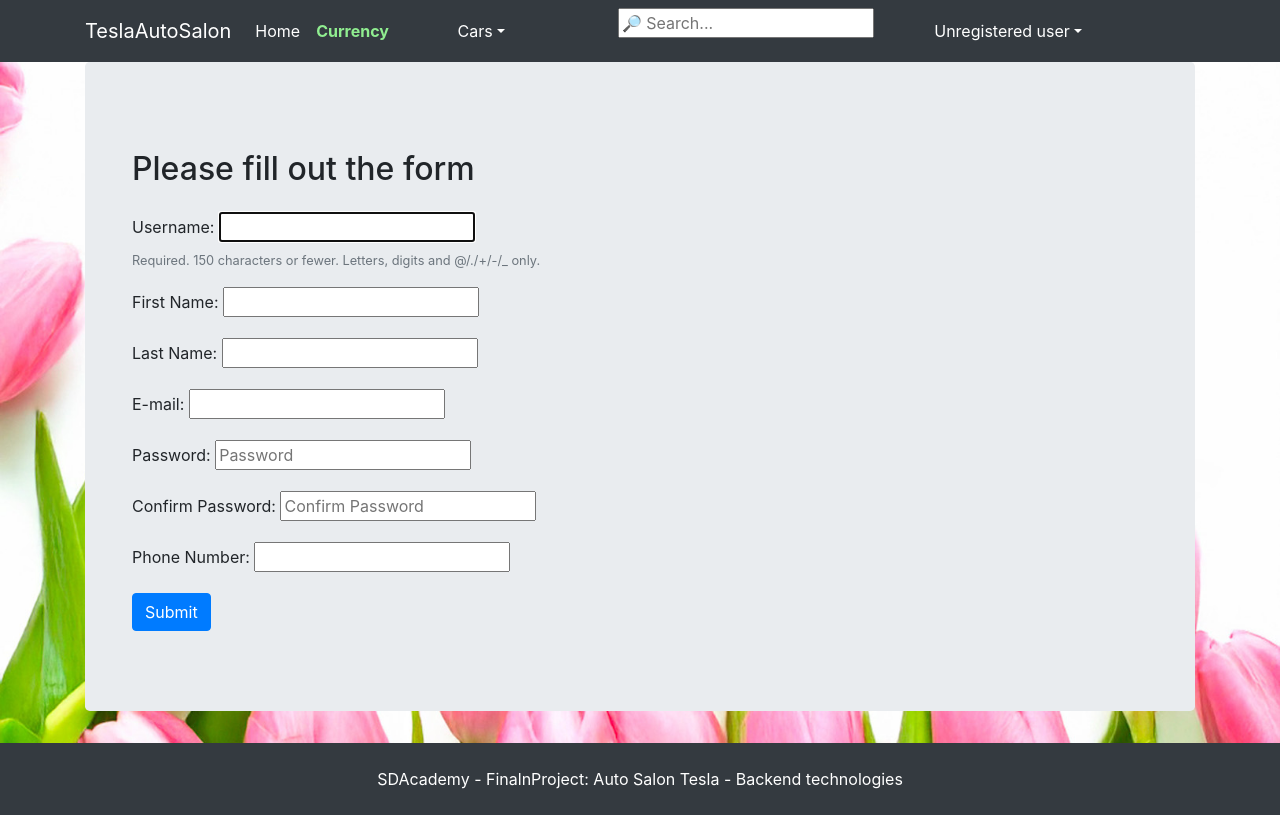
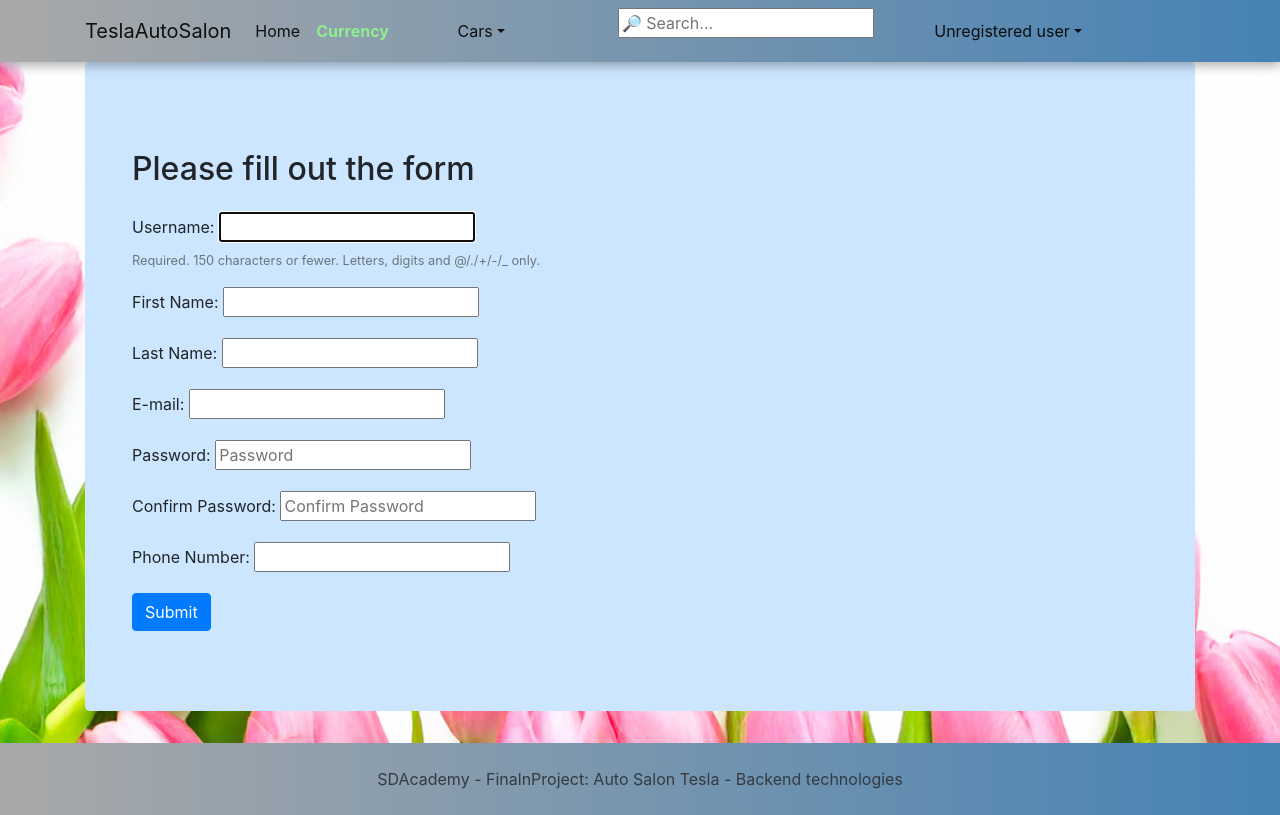
Before and after one commit to BestCeler/AutoSalon_FinalProject, a Django app: page /user/signup/ in a window 1280 px wide. Run offline with Django 5.2, Linux system fonts and the light colour scheme; data that the repository does not hold is empty; some libraries are stand-ins or nearby versions.

Commit message:
navbar, footer

```diff
--- a/Templates/footer.html
+++ b/Templates/footer.html
@@ -1,4 +1,4 @@
-<footer class="text-center text-white bg-dark p-4">
+<footer class="text-center text-dark bg-silver-blue p-4">
     <a class="text-reset fw-bold" href="https://sdacademy.cz/">SDAcademy</a>
     - FinalnProject: Auto Salon Tesla
     - Backend technologies
--- a/Templates/navbar.html
+++ b/Templates/navbar.html
@@ -1,4 +1,4 @@
-<nav class="navbar navbar-expand-lg navbar-dark bg-dark">
+<nav class="navbar navbar-expand-lg navbar-light bg-silver-blue">
     <div class="container">
         <a class="navbar-brand" href="/">TeslaAutoSalon</a>
         <button class="navbar-toggler" type="button" data-toggle="collapse" data-target="#navbarNavAltMarkup">
@@ -59,9 +59,8 @@
 
             <div class="navbar-nav m-auto">
                 {% if request.session.order_ %}
-                    <a class="nav-item nav-link active" href="{% url 'order_process' pk=request.session.order_ %}">
-                        {{ request.session.order_ }}
-                    </a>
+                    <a class="nav-item nav-link active" href="{% url 'order_process' pk=request.session.order_ %}" style="font-size: 24px; text-shadow: 1px 1px 2px gray;">
+    🗑️</a>
                 {% endif %}
             </div>
         </div>
--- a/TeslaSalon/static/css/season.css
+++ b/TeslaSalon/static/css/season.css
@@ -9,6 +9,7 @@ body.spring {
     background-image: url('/static/pictures/background/spring1.jpg');
     background-size: cover;
 }
+
 
 body.summer {
     background-color: #fff5cc; /* light yellow */
@@ -27,3 +28,19 @@ body.autumn {
     font-weight: bold !important;
     color: #90ee90 !important; /* LightGreen */
 }
+
+
+.bg-silver-blue {
+    background: linear-gradient(90deg, #a9a9a9, #4682b4); /* darker silver and rich blue*/
+    background-repeat: no-repeat;
+    background-size: cover;
+}
+
+/* shadow under the navbar */
+.navbar {
+    box-shadow: 0 4px 10px rgba(0, 0, 0, 0.3);
+}
+
+.jumbotron {
+    background-color: #cce6ff;
+}
--- a/users/Templates/profile.html
+++ b/users/Templates/profile.html
@@ -17,6 +17,8 @@
     {% for test in drives %}
     <h4>Test Drive ID: {{ test.id }}</h4>
     <p>Product: {{ test.product.model.name }}</p>
+    <p>Date: {{ test.date }}</p>
+
     {% endfor %}
 </div>
 
```
